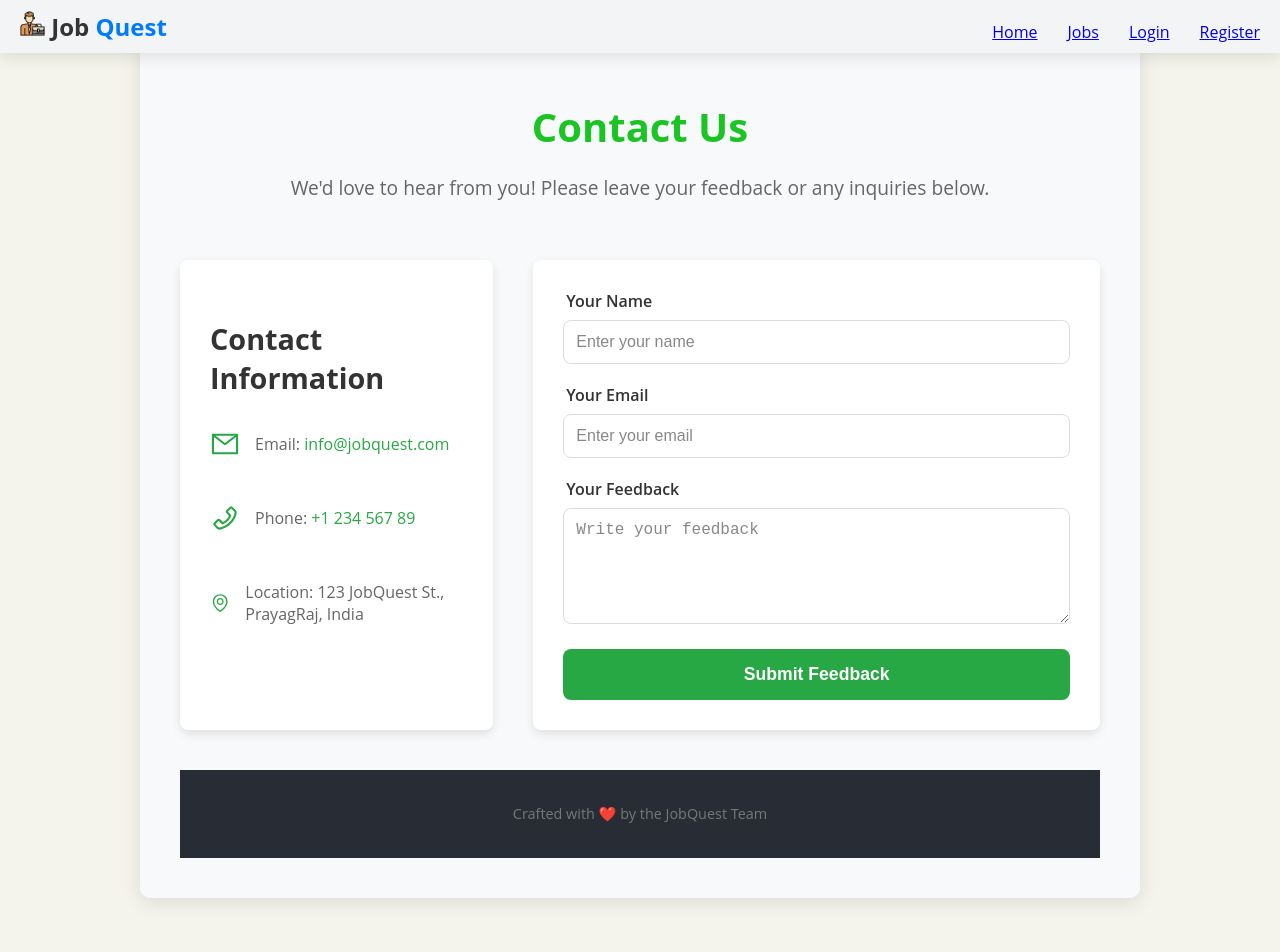
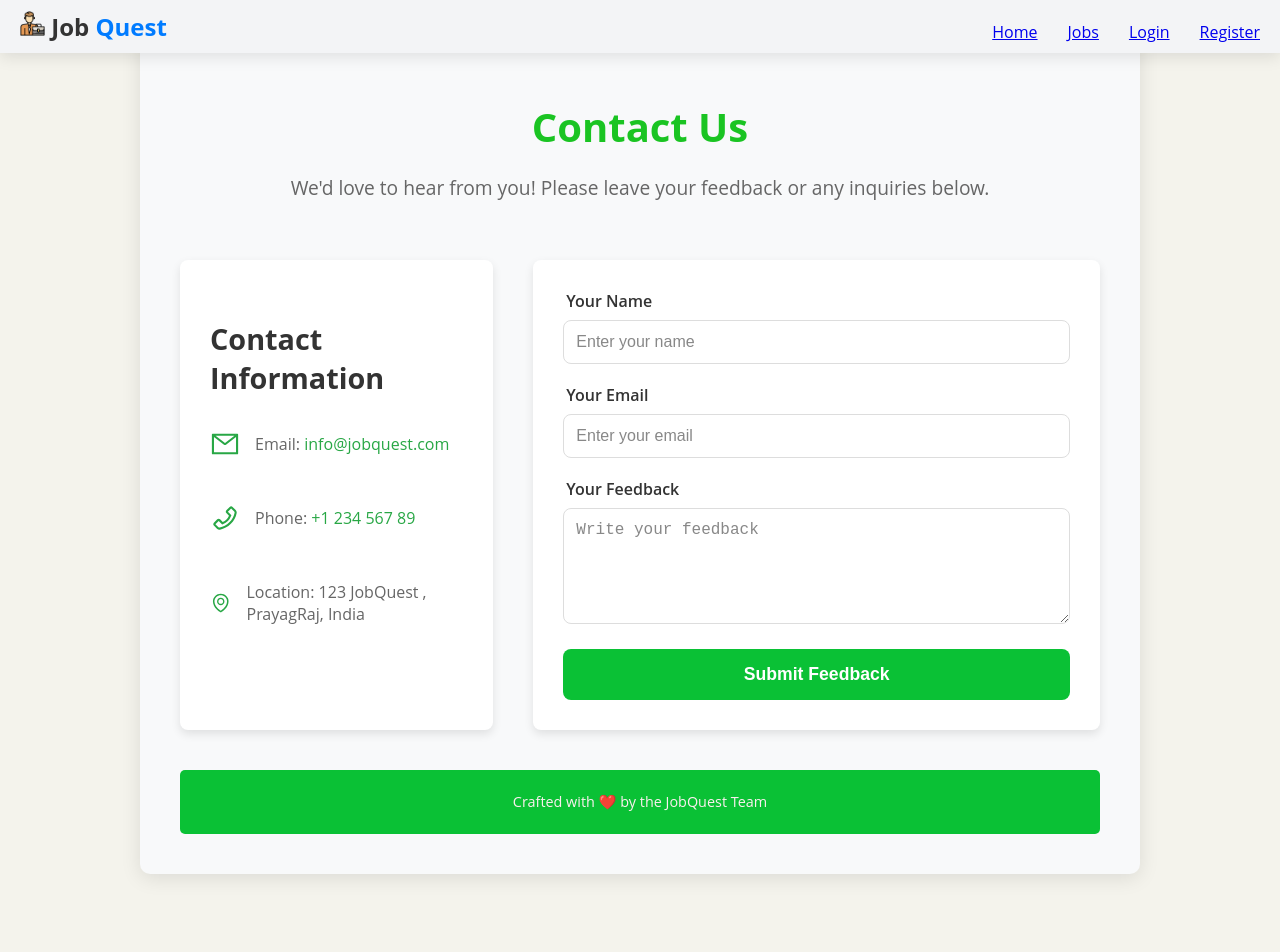
Before and after one commit to Harishnandre/JobQuestApp, a React (Vite) app in the folder frontend/: page /contact in a window 1280 px wide. Shown: the top 952 px of the page. Built offline with nearby package versions, Linux system fonts and the light colour scheme.

Commit message:
Adding feedback functionality and take feedback through email notification

```diff
--- a/frontend/src/components/Aboutus/index.css
+++ b/frontend/src/components/Aboutus/index.css
@@ -129,7 +129,7 @@
 }
 
 .creator-avatar {
-  background-color:#0ac536;
+  background-color:#12b939;
   color: #fff;
   font-size: 2rem;
   width: 60px;
@@ -161,7 +161,8 @@
 .about-us-footer {
   text-align: center;
   padding: 20px;
-  background-color: #0fc94a;
+  background-color: #1bb74c;
+  border-radius: 5px;
   color: white;
   border-top: 3px solid #fff;
   margin-top: 40px;
--- a/frontend/src/components/Contactus/index.css
+++ b/frontend/src/components/Contactus/index.css
@@ -117,7 +117,7 @@
 }
 
 .submit-btn {
-  background-color: #28a745;
+  background-color: #0ac135;
   color: white;
   font-size: 1.1rem;
   font-weight: bold;
@@ -139,11 +139,17 @@
 }
 
 /* Footer */
-.footer {
-  text-align: center;
+.footer-contact {
+  display:flex;
+  justify-content: center;
+  align-items: center;
+  font-size: large;
   margin-top: 40px;
   font-size: 0.9rem;
-  color: #777;
+  height:4rem;
+  border-radius: 5px;
+  background-color:  #0ac135;
+  color: #fbefef;
 }
 
 /* Responsive Design */
--- a/frontend/src/components/Contactus/index.jsx
+++ b/frontend/src/components/Contactus/index.jsx
@@ -1,5 +1,4 @@
 import React, { useState } from 'react';
-import { toast, ToastContainer } from 'react-toastify';
 import 'react-toastify/dist/ReactToastify.css';
 import { AiOutlineMail, AiOutlinePhone, AiOutlineEnvironment } from 'react-icons/ai';
 import './index.css';
@@ -9,26 +8,12 @@ const Contactus = () => {
   const [name, setName] = useState('');
   const [email, setEmail] = useState('');
   const [feedback, setFeedback] = useState('');
-  const [loading, setLoading] = useState(false);
 
-
-  const handleSubmit = async (e) => {
+  const handleSubmit = (e) => {
     e.preventDefault();
-
-    if (!name || !email || !feedback) {
-      toast.error("All fields are required!");
-      return;
-    }
-
-    setLoading(true);
-
-    setTimeout(() => {
-      setLoading(false);
-      toast.success("Thank you for your feedback!");
       setName('');
       setEmail('');
       setFeedback('');
-    }, 2000);
   };
 
   return (
@@ -55,11 +40,11 @@ const Contactus = () => {
 
           <Link to="/google-map" className="info-item">
             <AiOutlineEnvironment size={30} className="contact-icon" />
-            <p>Location: 123 JobQuest St., PrayagRaj, India</p>
+            <p>Location: 123 JobQuest , PrayagRaj, India</p>
           </Link>
         </div>
 
-        <form className="contact-form" onSubmit={handleSubmit}>
+        <form action="https://formspree.io/f/mleqoedk" method="POST"  className="contact-form" >
           <div className="input-group">
             <label htmlFor="name">Your Name</label>
             <input
@@ -100,18 +85,17 @@ const Contactus = () => {
           </div>
 
           <div className="button-container">
-            <button type="submit" disabled={loading} className="submit-btn">
-              {loading ? 'Submitting...' : 'Submit Feedback'}
+            <button type="submit" onSubmit={handleSubmit} className="submit-btn">
+               Submit Feedback
             </button>
           </div>
         </form>
       </div>
 
-      <footer className="footer">
+      <footer className="footer-contact">
         <p>Crafted with ❤️ by the JobQuest Team</p>
       </footer>
     </div>
-    <ToastContainer />
     </>
   );
 };
```
